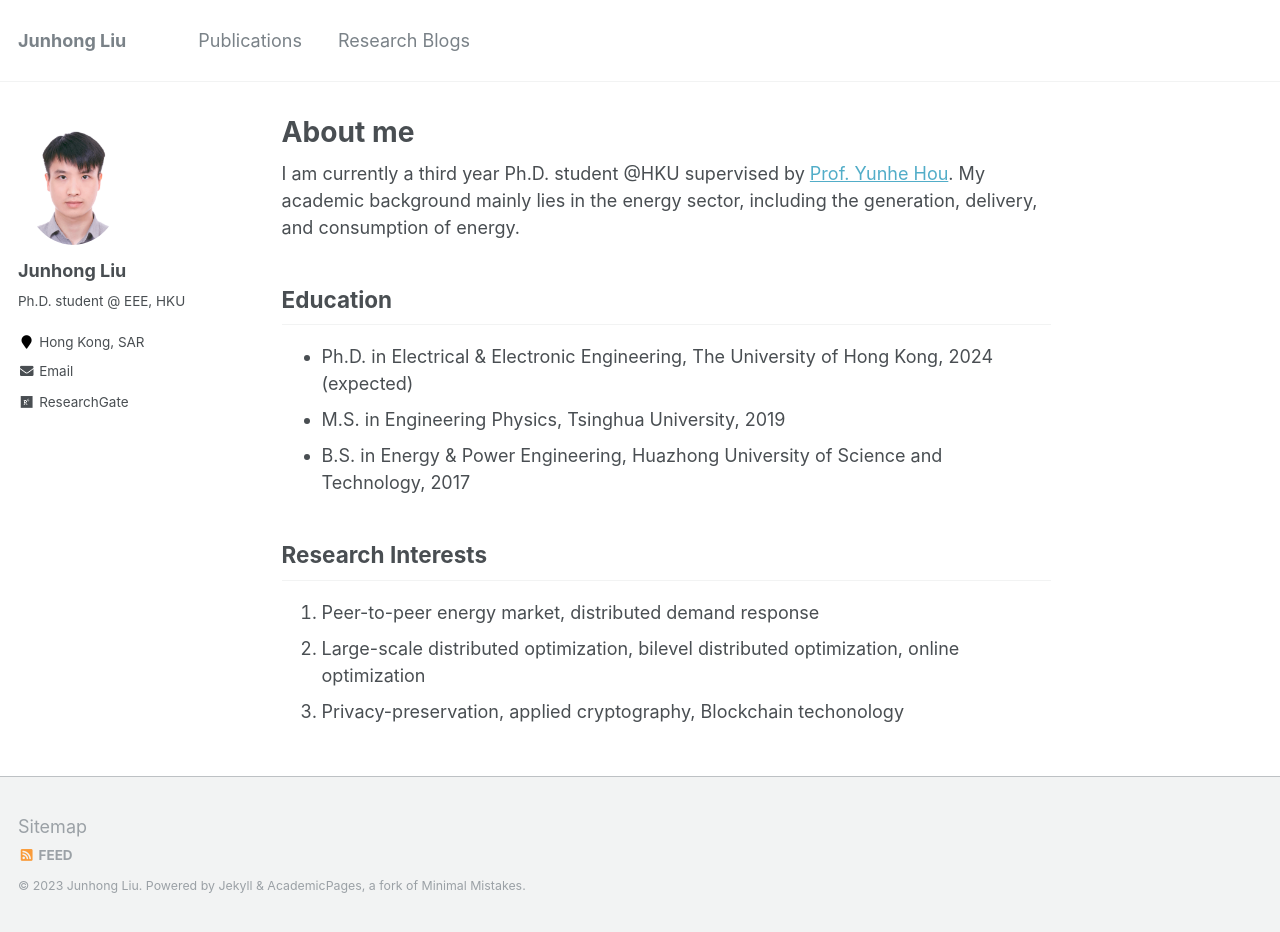
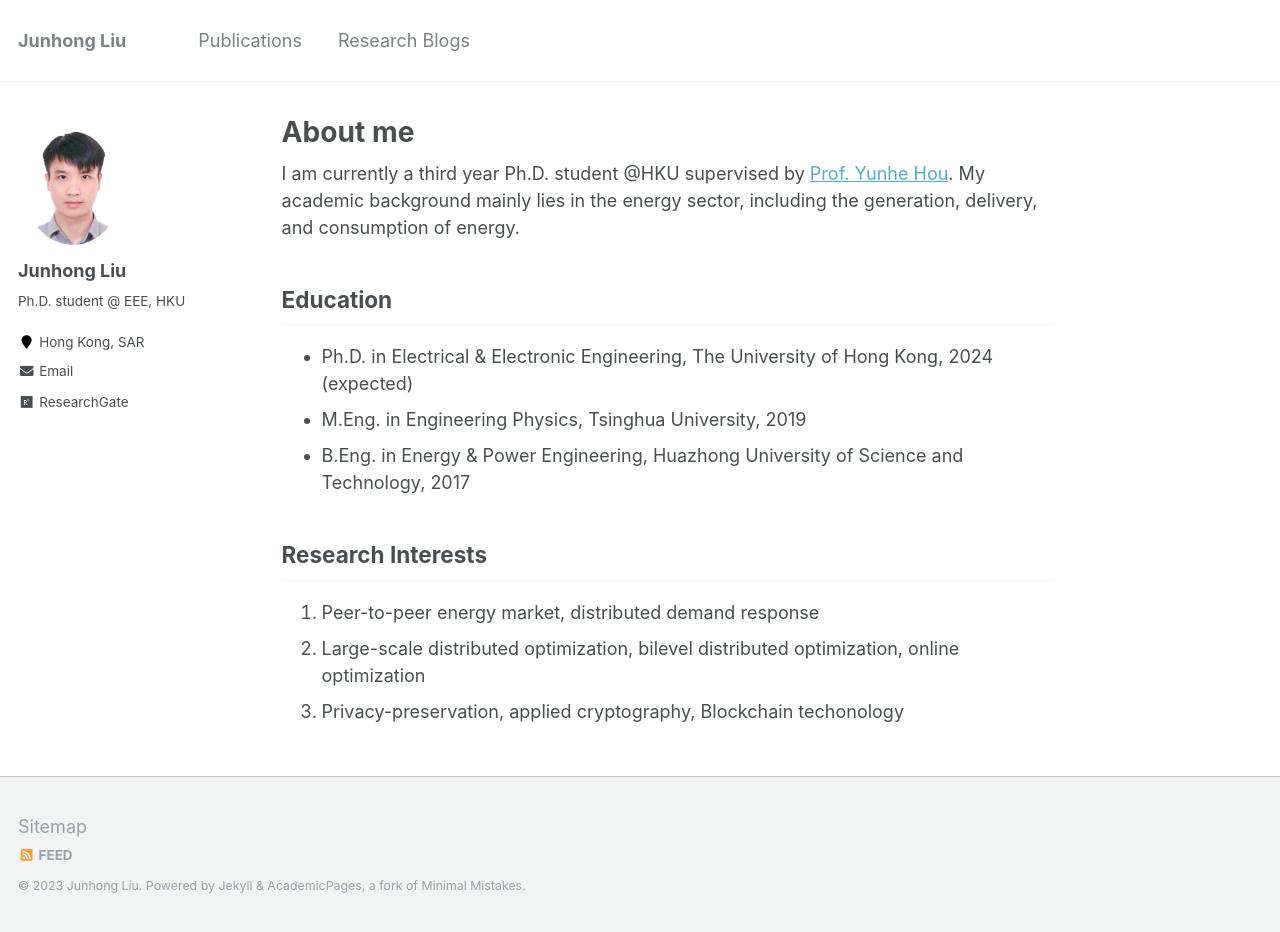
Before and after one commit to johnny-eee/online, a Jekyll site: the page built from _pages/about.md, in a window 1280 px wide and 932 px high. Built offline with Jekyll 4.4.1, drawn with Linux system fonts in a browser that asks for light colours.

Commit message:
Update about.md

```diff
--- a/_pages/about.md
+++ b/_pages/about.md
@@ -13,8 +13,8 @@ I am currently a third year Ph.D. student @HKU supervised by [Prof. Yunhe Hou](h
 ## Education
 
 * Ph.D. in Electrical & Electronic Engineering, The University of Hong Kong, 2024 (expected)
-* M.S. in Engineering Physics, Tsinghua University, 2019
-* B.S. in Energy & Power Engineering, Huazhong University of Science and Technology, 2017
+* M.Eng. in Engineering Physics, Tsinghua University, 2019
+* B.Eng. in Energy & Power Engineering, Huazhong University of Science and Technology, 2017
 
 ## Research Interests
 
```
